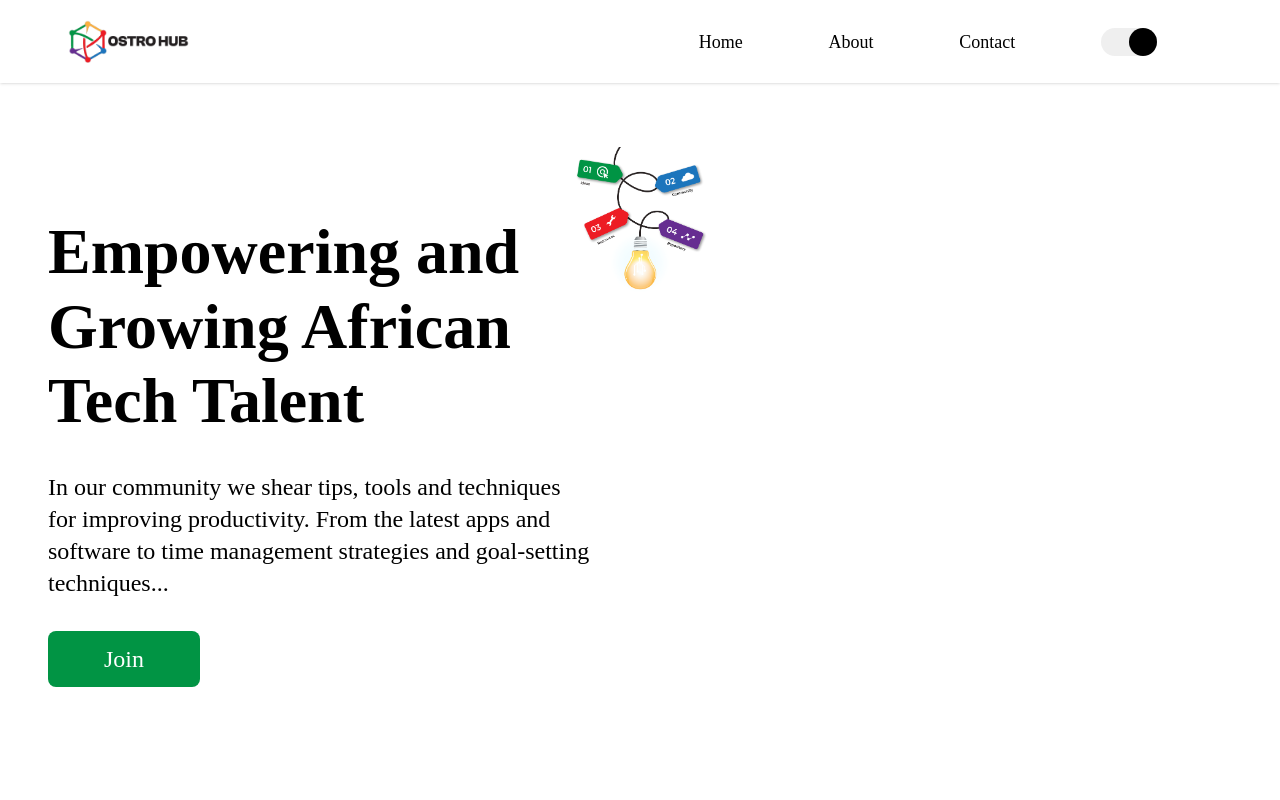
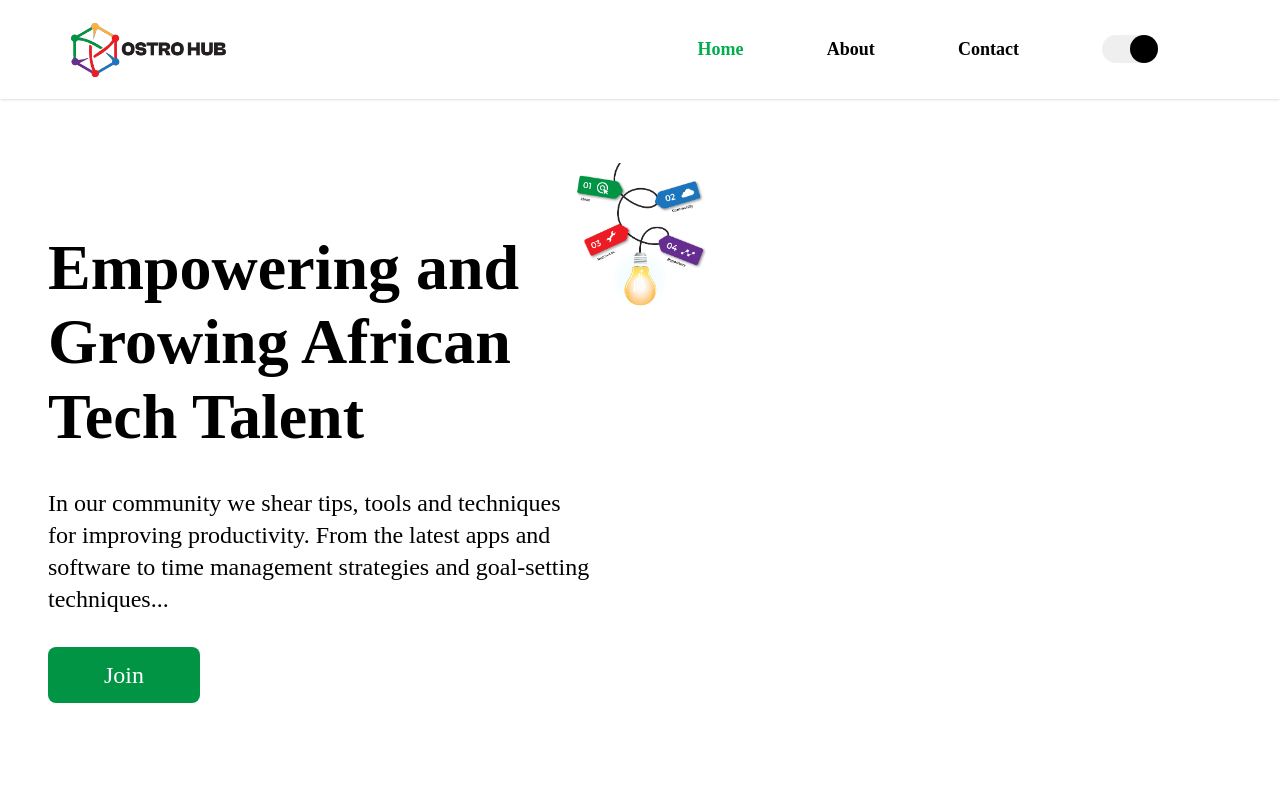
Before and after one commit to donkorBN/ostrohub-v2, a Next.js app: page / in a window 1280 px wide. Shown: the top 800 px of the page. Built offline with nearby package versions, Linux system fonts and the light colour scheme; a web font is replaced by a local one.

Commit message:
feature: added active navlink tracker

```diff
--- a/src/components/navbar/navbar.tsx
+++ b/src/components/navbar/navbar.tsx
@@ -1,7 +1,13 @@
+"use client"
 import Image from "next/image";
 import Link from "next/link";
+import { usePathname } from 'next/navigation'
+
 
 export default function Navbar() {
+  const pathname = usePathname()
+
+  const isActive = (href:string) => pathname === href
   return (
     <>
       <nav className="w-full px-16 py-4 grid-cols-10 justify-between shadow items-center hidden md:grid">
@@ -11,22 +17,23 @@ export default function Navbar() {
               <Image
                 src="/assets/OstroHublogo.png"
                 alt="logo"
-                width={130}
-                height={37}
+                width={170}
+                height={50}
+
               />
             </Link>
           </div>
         </div>
         <div className="col-span-5 col-end-11 items-center justify-center ">
-          <ul className="flex px-4  w-full justify-around text-lg items-center">
+          <ul className="flex px-4  w-full justify-around text-lg items-center font-semibold">
             <li>
-              <Link href={"/"}>Home</Link>
+              <Link href={"/"} className={isActive('/') ? "text-[#01AD4F]": ""}>Home</Link>
             </li>
             <li>
-              <Link href={"/"}>About</Link>
+              <Link href={"/about"} className={isActive('/about') ? "text-[#01AD4F]": ""}>About</Link>
             </li>
             <li>
-              <Link href={"/contact"}>Contact</Link>
+              <Link href={"/contact"} className={isActive('/contact') ? "text-[#01AD4F]": ""}>Contact</Link>
             </li>
             <li className="w-14 h-7 bg-[#14141411] rounded-2xl text-right grid justify-end">
               <span className="w-7 h-7 rounded-full bg-black-900 block text-right"></span>
```
